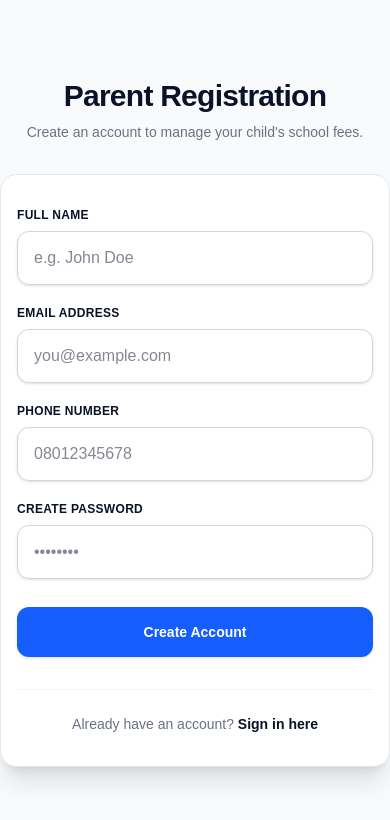
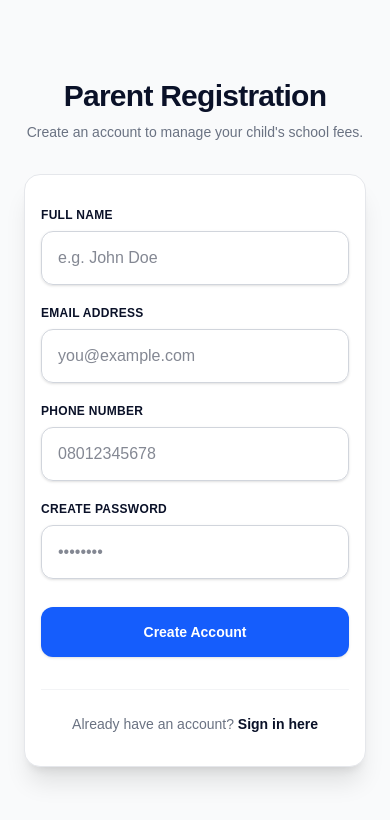
Before and after one commit to ahmad-khalifah/payterm-app, a Next.js app: page /parent-signup in a window 390 px wide. Shown: the top 820 px of the page. Built offline with nearby package versions, Linux system fonts and the light colour scheme; no server answers.

Commit message:
fix auth pages mobile width

```diff
--- a/app/parent-signup/page.tsx
+++ b/app/parent-signup/page.tsx
@@ -59,7 +59,7 @@ export default function ParentSignup() {
   }
 
   return (
-    <div className="min-h-screen bg-gray-50 flex flex-col justify-center py-12 sm:px-6 lg:px-8 animate-in fade-in font-sans">
+    <div className="min-h-screen bg-gray-50 flex flex-col justify-center py-12 sm:px-6 lg:px-8 animate-in fade-in font-sans px-6">
       <div className="sm:mx-auto sm:w-full sm:max-w-md text-center">
         <h2 className="text-3xl font-extrabold text-[#0a1128] tracking-tight">
           Parent Registration
```
